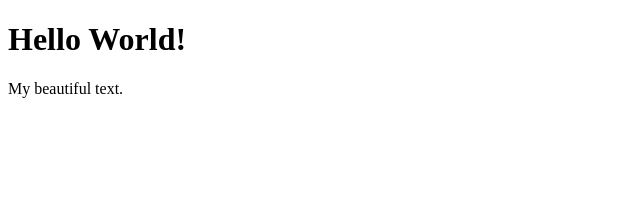
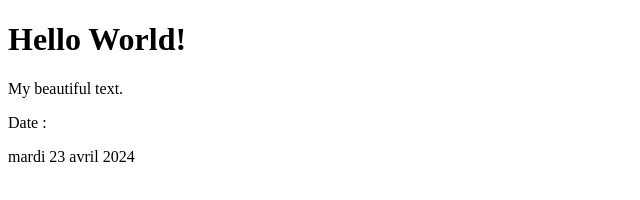
Before and after one commit to acsctr/hello-world, a plain HTML site: page index.html in a window 1280 px wide. Shown: the whole page, without its empty margins (0-640 px from the left). Drawn offline with Linux system fonts and the light colour scheme.

Commit message:
Add the date of the day

```diff
--- a/index.html
+++ b/index.html
@@ -8,5 +8,7 @@
 <body>
     <h1>Hello World!</h1>
     <p>My beautiful text.</p>
+    <p>Date : <div id="date"></div></p>
+    <script src="script.js"></script>
 </body>
 </html>
--- /dev/null
+++ b/script.js
@@ -0,0 +1,9 @@
+addEventListener("DOMContentLoaded", (event) => {
+    function displayDate() {
+        const options = { weekday: 'long', year: 'numeric', month: 'long', day: 'numeric' };
+        return new Date().toLocaleDateString('fr-FR', options);
+    }
+    let datediv = document.getElementById("date");
+    let date = displayDate();
+    datediv.innerHTML = date;
+});
```
